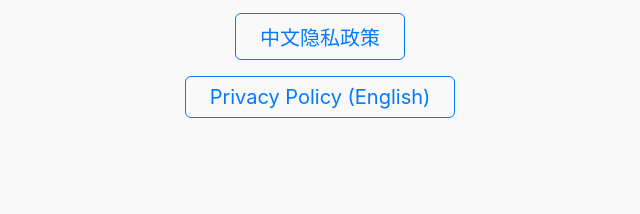
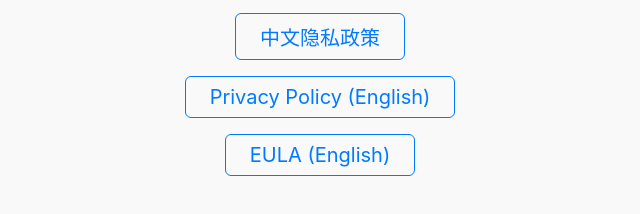
Before and after one commit to BR-commit/concierge-privacy-policy, a plain HTML site: page index.html in a window 1280 px wide. Shown: the part 142-356 px from the top of the page, without its empty margins (320-960 px from the left). Drawn offline with Linux system fonts and the light colour scheme.

Commit message:
Update index.html

```diff
--- a/index.html
+++ b/index.html
@@ -47,6 +47,7 @@
   <ul>
     <li><a href="Chinese_privacy.md" target="_blank" rel="noopener">中文隐私政策</a></li>
     <li><a href="En_privacy.md" target="_blank" rel="noopener">Privacy Policy (English)</a></li>
+    <li><a href="EULAy.md" target="_blank" rel="noopener">EULA (English)</a></li>
   </ul>
 </body>
 </html>
```
